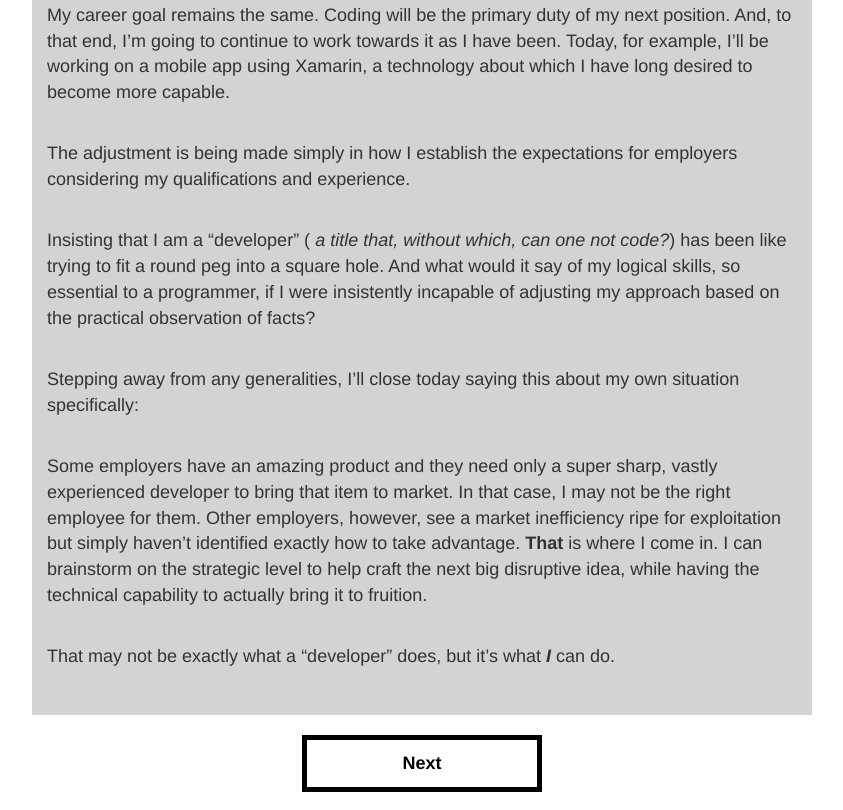
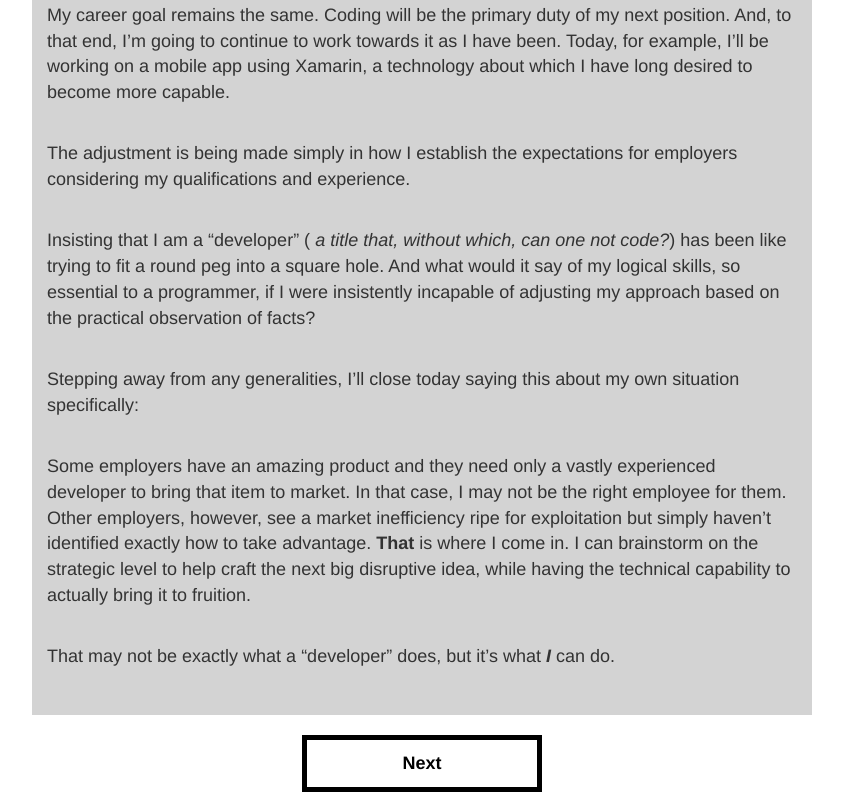
Before and after one commit to sbogucki12/metablog, a website: page public/index.html in a window 1280 px wide. Shown: the part 1958-2768 px from the top of the page, without its empty margins (218-1061 px from the left). Drawn offline with nearby package versions, Linux system fonts and the light colour scheme.

Commit message:
edited one word

```diff
--- a/public/index.html
+++ b/public/index.html
@@ -176,7 +176,7 @@
                 <br/>
                 <p>Stepping away from any generalities, I’ll close today saying this about my own situation specifically:</p>
                 <br/>
-                <p>Some employers have an amazing product and they need only a super sharp, vastly experienced developer to
+                <p>Some employers have an amazing product and they need only a vastly experienced developer to
                     bring that item to market. In that case, I may not be the right employee for them. Other employers, however,
                     see a market inefficiency ripe for exploitation but simply haven’t identified exactly how to take advantage.
                     <b>That</b> is where I come in. I can brainstorm on the strategic level to help craft the next big disruptive
```
